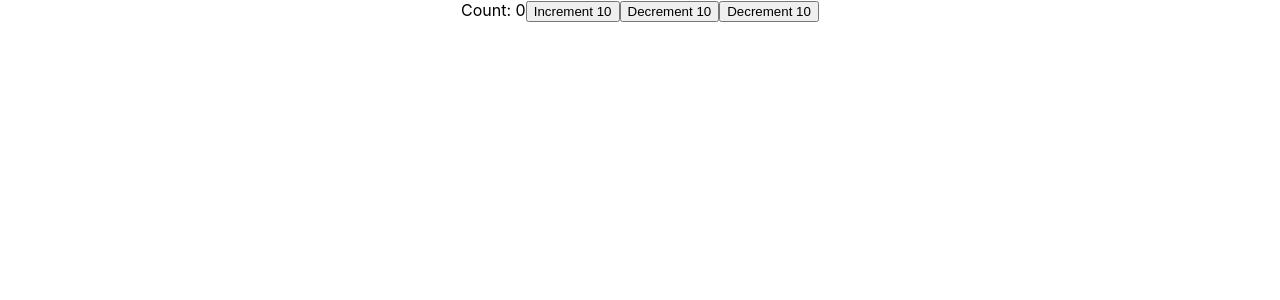
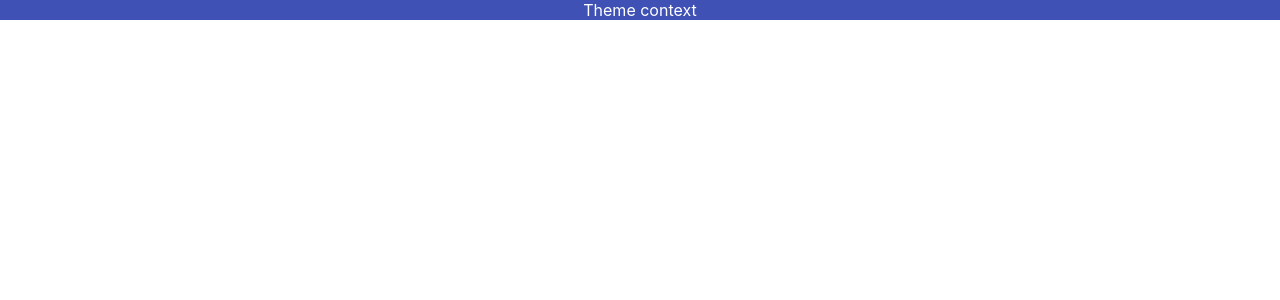
Before and after one commit to Ramdanii19/React-Typescript, a React (Create React App) app: page / in a window 1280 px wide. Shown: the top 300 px of the page. Built offline with nearby package versions, Linux system fonts and the light colour scheme.

Commit message:
useContext Hook

```diff
--- a/src/App.tsx
+++ b/src/App.tsx
@@ -11,6 +11,8 @@ import { LoggedIn } from './components/state/LoggedIn';
 import { Status } from './components/Status';
 import { User } from './components/state/User';
 import { Counter } from './components/state/Counter';
+import { ThemeContextProvider } from './components/context/ThemeContext';
+import { Box } from './components/context/Box';
 
 function App() {
   const personName = {
@@ -49,7 +51,10 @@ function App() {
       {/* <Container styles={{ border: '1px solid black', padding: '1rem' }} />
       <LoggedIn /> */}
       {/* <User /> */}
-      <Counter />
+      {/* <Counter /> */}
+      <ThemeContextProvider>
+        <Box />
+      </ThemeContextProvider>
     </div>
   );
 }
--- /dev/null
+++ b/src/components/context/Box.tsx
@@ -0,0 +1,9 @@
+import React, { useContext } from 'react'
+import { ThemeContext } from './ThemeContext'
+
+export const Box = () => {
+  const theme = useContext(ThemeContext)
+  return (
+    <div style={{ backgroundColor: theme.primary.main, color: theme.primary.text }}>Theme context</div>
+  )
+}
--- /dev/null
+++ b/src/components/context/Theme.ts
@@ -0,0 +1,10 @@
+export const theme = {
+  primary: {
+    main: '#3f51b5',
+    text: '#fff',
+  },
+  secondary: {
+    main: '#f50057',
+    text: '#fff',
+  },
+}
--- /dev/null
+++ b/src/components/context/ThemeContext.tsx
@@ -0,0 +1,14 @@
+import { createContext } from "react"
+import { theme } from "./Theme"
+
+type ThemeContextProviderProps = {
+  children: React.ReactNode
+}
+
+export const ThemeContext = createContext(theme)
+
+export const ThemeContextProvider = ({
+  children,
+}: ThemeContextProviderProps) => {
+  return <ThemeContext.Provider value={theme}>{children}</ThemeContext.Provider>
+}
```
